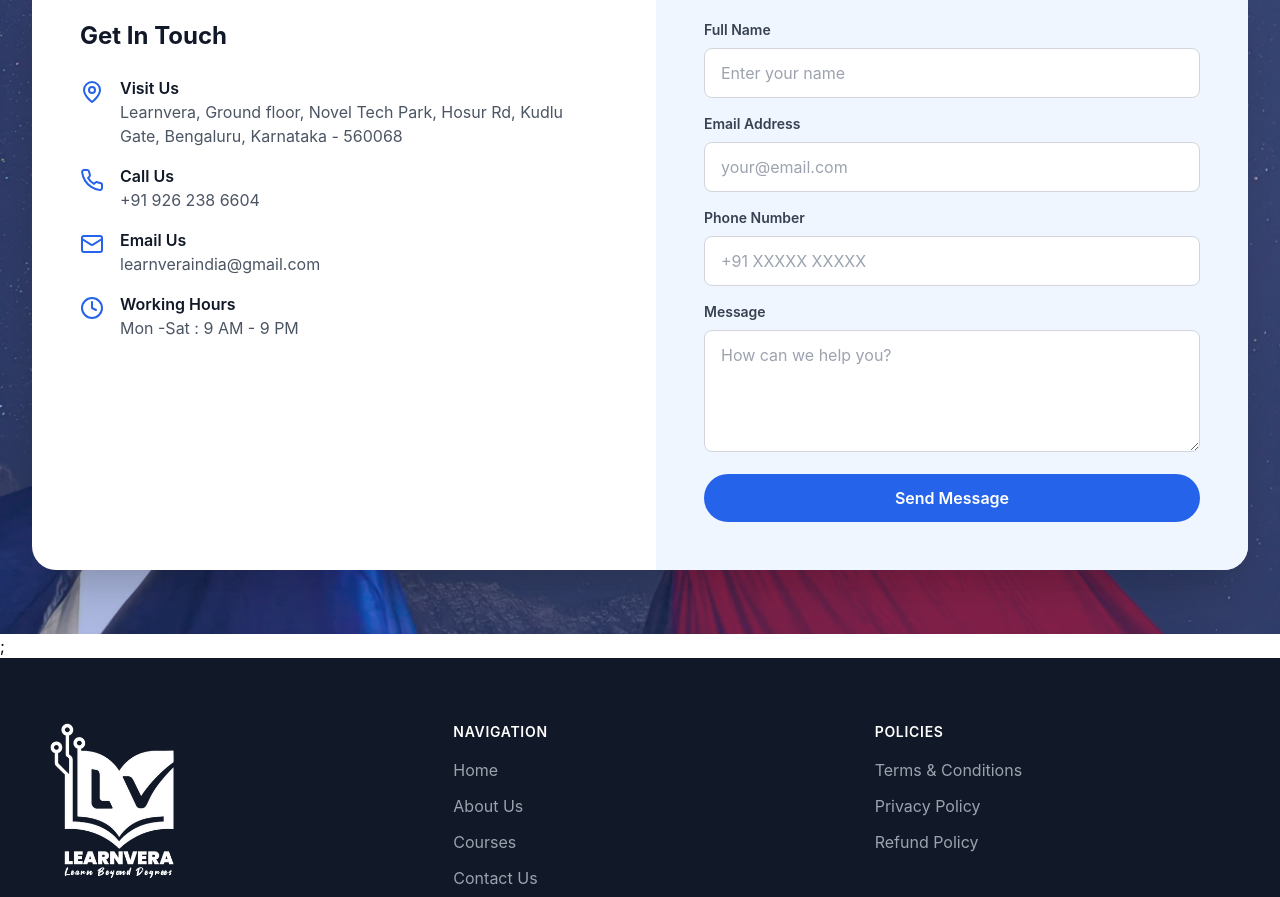
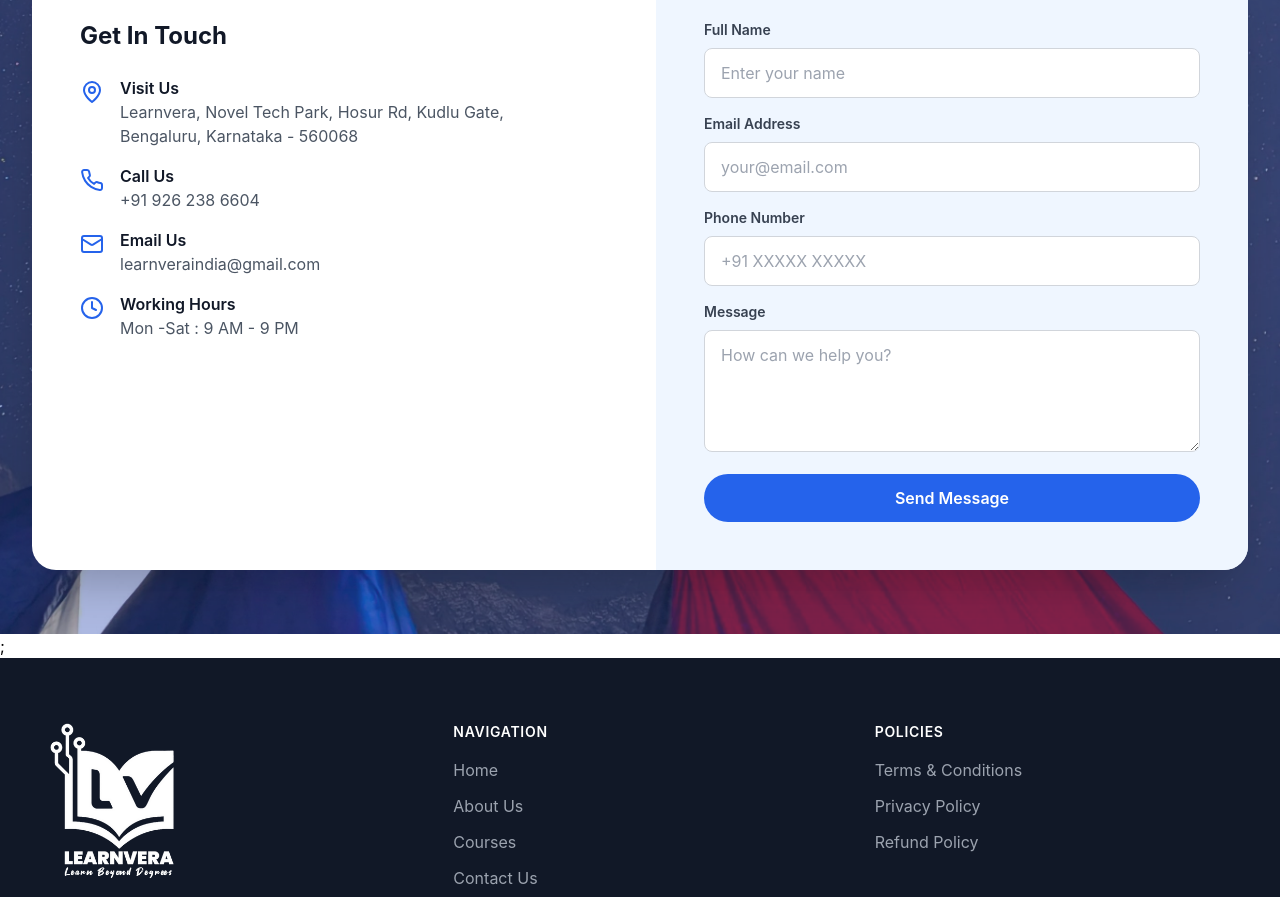
Before and after one commit to rahoolsingh/shinewell-learnvera-learning-portal, a React (Vite) app: page / in a window 1280 px wide. Shown: the part 8984-9881 px from the top of the page. Built offline with nearby package versions, Linux system fonts and the light colour scheme.

Commit message:
fix: Update contact address by removing redundant details for clarity

```diff
--- a/src/components/Contact.tsx
+++ b/src/components/Contact.tsx
@@ -35,7 +35,7 @@ export default function Contact() {
                                             Visit Us
                                         </div>
                                         <div className="text-gray-600">
-                                            Learnvera, Ground floor, Novel Tech Park, Hosur
+                                            Learnvera, Novel Tech Park, Hosur
                                             Rd, Kudlu Gate, Bengaluru, Karnataka
                                             - 560068
                                         </div>
--- a/src/pages/Contact.tsx
+++ b/src/pages/Contact.tsx
@@ -206,9 +206,9 @@ export default function ContactUsPage() {
                                 </InfoItem>
                                 <InfoItem title="Visit Us" icon={<MapPin />}>
                                     <p>
-                                        Learnvera, Ground floor, Novel Tech
-                                        Park, Hosur Rd, Kudlu Gate, Bengaluru,
-                                        Karnataka - 560068
+                                        Learnvera, Novel Tech Park, Hosur Rd,
+                                        Kudlu Gate, Bengaluru, Karnataka -
+                                        560068
                                     </p>
                                 </InfoItem>
                                 <InfoItem
```
